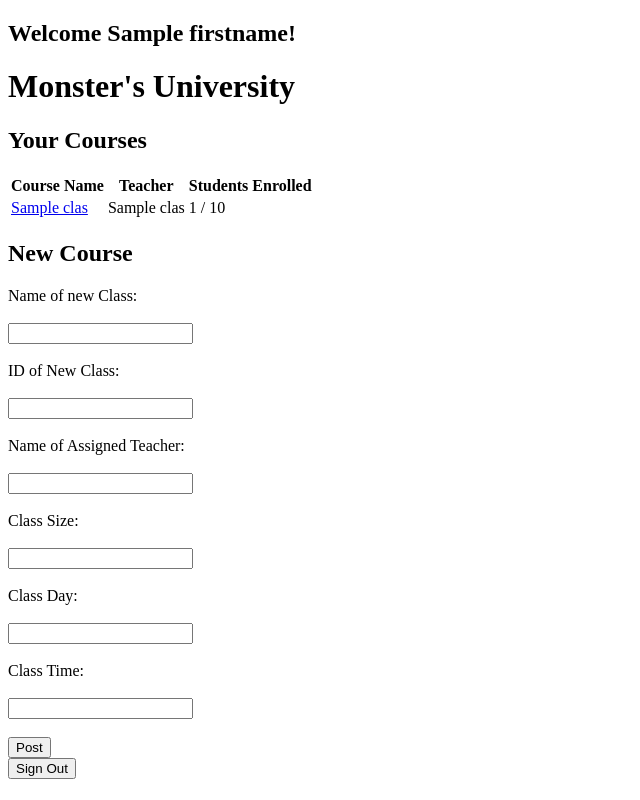
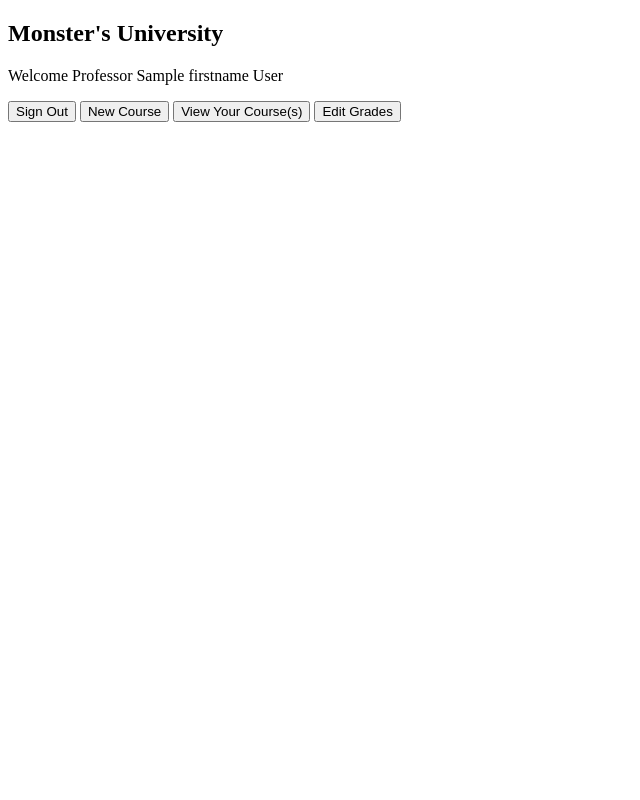
Before and after one commit to bulgogi03/Lab8, a Flask app: template templates/teacher.html in a window 1280 px wide. Shown: the whole page, without its empty margins (0-640 px from the left). Run offline with Flask 3, Linux system fonts and the light colour scheme; the template is opened without the code that fills it: most values are stand-ins (such as "Sample title", 1, 10 or a date in 2020).

Commit message:
Add files via upload
- incorporated logOuts from main
- Did some Teacher_portal UI
- Teacher's can now view courses that have the EXACT same name as them in the DB

Needs to be worked on:
UI for editting grades within course
Editting grades within a course

```diff
--- a/app.py
+++ b/app.py
@@ -1,4 +1,4 @@
-from flask import Flask, render_template, request, redirect, url_for, jsonify
+from flask import Flask, render_template, request, redirect, url_for, jsonify, flash
 from flask_sqlalchemy import SQLAlchemy
 
 app = Flask(__name__)
@@ -6,26 +6,28 @@
 app.secret_key = 'ooga booga'
 database = SQLAlchemy(app)
 
-class student(database.Model):      #database for student accounts
-    id = database.Column(database.Integer, primary_key = True)
-    username = database.Column(database.String(80), nullable = False, unique = True)
-    password = database.Column(database.String(120), nullable = False)
-    firstname = database.Column(database.String(80), nullable = False)
-    lastname = database.Column(database.String(80), nullable = False)
+class student(database.Model):
+    id = database.Column(database.Integer, primary_key=True)
+    username = database.Column(database.String(80), unique=True, nullable=False)
+    password = database.Column(database.String(120), nullable=False)
+    firstname = database.Column(database.String(80), nullable=False)
+    lastname = database.Column(database.String(80), nullable=False)
+    enrollment = database.relationship('enrollment', backref='Student', lazy=True)
 
-class teacher(database.Model):      #database for teacher accounts
-    id = database.Column(database.Integer, primary_key = True)
-    username = database.Column(database.String(80), nullable = False, unique = True)
-    password = database.Column(database.String(120), nullable = False)
-    firstname = database.Column(database.String(80), nullable = False)
-    lastname = database.Column(database.String(80), nullable = False)
+class teacher(database.Model):
+    id = database.Column(database.Integer, primary_key=True)
+    username = database.Column(database.String(80), nullable=False, unique=True)
+    password = database.Column(database.String(120), nullable=False)
+    firstname = database.Column(database.String(80), nullable=False)
+    lastname = database.Column(database.String(80), nullable=False)
+    class_relation = database.relationship('classes', backref='Teacher', lazy=True)
 
-class admin(database.Model):        #database for admin accounts
-    id = database.Column(database.Integer, primary_key = True)
-    username = database.Column(database.String(80), nullable = False, unique = True)
-    password = database.Column(database.String(120), nullable = False)
-    firstname = database.Column(database.String(80), nullable = False)
-    lastname = database.Column(database.String(80), nullable = False)
+class admin(database.Model):
+    id = database.Column(database.Integer, primary_key=True)
+    username = database.Column(database.String(80), nullable=False, unique=True)
+    password = database.Column(database.String(120), nullable=False)
+    firstname = database.Column(database.String(80), nullable=False)
+    lastname = database.Column(database.String(80), nullable=False)
 
 class enrollment(database.Model):
     id = database.Column(database.Integer, primary_key=True)
@@ -37,11 +39,12 @@
     id = database.Column(database.Integer, primary_key=True)
     Name = database.Column(database.String(80), unique=True, nullable=False)
     teacher_name = database.Column(database.String(80), nullable=False)
+    teacher_id = database.Column(database.Integer, database.ForeignKey('teacher.id'))
     enrollment = database.relationship('enrollment', backref='Classes', lazy=True)
     capacity = database.Column(database.Integer)
-    enrolled = database.Column(database.Integer)
     day = database.Column(database.String(80), nullable=False)
     time = database.Column(database.String(80), nullable=False)
+
 
 
 
@@ -74,15 +77,35 @@
 
 @app.route('/student/<username>')
 def student_portal(username):
-    user = student.query.filter_by(username=username).first()
-    firstname = user.firstname
-    return render_template('student.html', username=username, firstname=firstname)
+    student_user = student.query.filter_by(username=username).first()
+    if student_user:
+        firstname = student_user.firstname
+        lastname = student_user.lastname
+        fullname = firstname + " " + lastname
+        enrolled_classes = enrollment.query.filter_by(student_name=fullname).all()
+        available_classes = classes.query.filter(classes.Name.notin_([en.class_name for en in enrolled_classes])).all()
+        return render_template('student.html', username=username, firstname=firstname, lastname=lastname, fullname=fullname, available_classes=available_classes, enrolled_classes=enrolled_classes)
+    else:
+        # Handle the case when the username does not exist
+        return "User not found"
 
 @app.route('/teacher/<username>')
 def teacher_portal(username):
-    user = teacher.query.filter_by(username=username).first()
-    firstname = user.firstname
-    return render_template('teacher.html', username=username, firstname = firstname)
+    # Querying the teacher based on the provided username
+    teacher_user = teacher.query.filter_by(username=username).first()
+
+    if teacher_user:
+        # Extracting first and last names from the teacher object
+        first_name = teacher_user.firstname
+        last_name = teacher_user.lastname
+
+        # Filtering classes by teacher's first and last names
+        teaching_classes = classes.query.filter_by(teacher_name=f"{first_name} {last_name}").all()
+
+        return render_template('teacher.html', firstname=first_name, lastname=last_name, teaching_classes=teaching_classes)
+    else:
+        # Handle case where teacher with provided username is not found
+        return "Teacher not found"
 
 @app.route('/admin/<username>')
 def admin_portal(username):
@@ -137,10 +160,49 @@
    classID = submission["class_ID"]
    classDay = submission["class_day"]
    classTime = submission["class_time"]
-   Nc = classes(id = classID, Name = className, teacher_name = classTeacher, capacity = classSize, enrolled = "0", day = classDay, time = classTime)
+   Nc = classes(id = classID, Name = className, teacher_name = classTeacher, capacity = classSize, day = classDay, time = classTime)
    database.session.add(Nc)
    database.session.commit()
    return jsonify({'message': 'Class created successfully'}), 201
 
+
+@app.route('/enroll/<classname>/<firstname>/<lastname>', methods=['POST'])
+def enroll_class(classname, firstname, lastname):
+    # Concatenate first name and last name to get the full username
+    username = firstname + " " + lastname
+
+    existing_enrollment = enrollment.query.filter_by(student_name=username, class_name=classname).first()
+    if existing_enrollment:
+        # Student already exists in this class
+        flash('You are already enrolled in {}!'.format(existing_enrollment.class_name))
+        return redirect(url_for('student_portal', username=username))
+    else:
+        # adds the student enrolled into the DB
+        length_enrollment = enrollment.query.filter_by(class_name=classname).count()
+        class_capacity = classes.query.filter_by(Name=classname).first()
+        if length_enrollment >= class_capacity.capacity:
+            flash('Class {} is full!'.format(classname))
+            return redirect(url_for('student_portal', username=username))
+        else:
+            class_to_enroll = enrollment(student_name=username, class_name=classname, grade=0)
+            database.session.add(class_to_enroll)
+            database.session.commit()
+            # If everything works, refresh
+            flash('You have successfully enrolled in {}!'.format(class_to_enroll.class_name))
+            return redirect(url_for('student_portal', username=username))
+
+@app.route('/drop/<classname>/<firstname>/<lastname>', methods=['DELETE'])
+def drop_class(classname, firstname, lastname):
+    fullname = firstname + " " + lastname
+    class_to_drop = enrollment.query.filter_by(class_name=classname, student_name=fullname).first()
+    if class_to_drop:
+        database.session.delete(class_to_drop)
+        database.session.commit()
+        return jsonify({'message': 'Class dropped successfully'}), 200
+    else:
+        return jsonify({'error': 'Class not found'}), 404
+
+
+
 if __name__ == '__main__':
     app.run(debug=True)
--- a/templates/teacher.html
+++ b/templates/teacher.html
@@ -5,37 +5,21 @@
     <title>Professor View</title>
 </head>
 <body>
-<div class="box centered">
-    <div id="top">
-        <h2 class="no-bold" id="welcome-message">Welcome <span id="user_name">{{firstname}}</span>!</h2>
-    </div>
-    <h1 class="uni-name">Monster's University</h1>
-    <h2>Your Courses</h2>
-    <table class="table1">
-        <thead>
-        <tr>
-            <th>Course Name</th>
-            <th>Teacher</th>
-            <th>Students Enrolled</th>
-        </tr>
-        </thead>
-        <tbody>
-        {% for class_list in taught_classes %}
-        <tr>
-            <td><a href="{{ url_for('enrolled_students', class_id=class_list.id) }}">{{ class_list.Name }}</a></td>
-            <td>{{ class_list.teacher_name }}</td>
-            <td>{{ class_list.enrollment|length }} / {{ class_list.capacity }}</td>
-        </tr>
-        {% endfor %}
-        </tbody>
-    </table>
-    <h2>New Course</h2>
+    <h2>Monster's University</h2>
+    <p>Welcome Professor {{ firstname }} {{lastname}}</p>
+    <input type="button" value="Sign Out" onclick="signOut()">
+    <input type="button" value="New Course" onclick="addCourses()">
+    <input type="button" value="View Your Course(s)" onclick="yourCourses()">
+    <input type="button" value="Edit Grades" onclick="editGrades()">
+
+    <div id="NewCourse" class="table-container" style="display:none;">
+        <h3>New Course</h3>
         <div>
-        <label for="class_name"> Name of new Class:</label><br><br> <!-- for adding a new class with time and teacher-->
+            <label for="class_name"> Name of new Class:</label><br><br>
             <input type="text" class="tbox2" id="class_name" name="class_name" /><br><br>
             <label for="class_teacher"> ID of New Class:</label><br><br>
             <input type="text" class="tbox2" id="class_ID" name="class_ID" /><br><br>
-        <label for="class_teacher"> Name of Assigned Teacher:</label><br><br>
+            <label for="class_teacher"> Full Name of Assigned Teacher:</label><br><br>
             <input type="text" class="tbox2" id="class_teacher" name="class_teacher" /><br><br>
             <label for="class_size">Class Size:</label><br><br>
             <input type="text" class="tbox2" id="class_size" name="class_size"/><br><br>
@@ -47,9 +31,50 @@
 
             <div id="showClass"></div>
         </div>
-    <button onclick="location.href='login'">Sign Out</button>
     </div>
+
+    <div id="yourCourses" class="table-container" style="display:none;">
+        <h3>Your Courses</h3>
+        <table class="table1">
+            <thead>
+                <tr>
+                    <th>Course Name</th>
+                    <th>Students Enrolled</th>
+                </tr>
+            </thead>
+            <tbody>
+                {% for class_list in teaching_classes %}
+                    <tr>
+                        <td>{{ class_list.Name }}</td>
+                        <td>{{ class_list.enrollment|length }} / {{ class_list.capacity }}</td>
+                    </tr>
+                {% endfor %}
+            </tbody>
+        </table>
+    </div>
+
+
+
+    <div id="editGrade" class="table-container" style="display:none;">
+        <h3>Edit Grade</h3>
+    </div>
+
 <script>
+    function yourCourses(){
+        document.getElementById('yourCourses').style.display = 'block';
+        document.getElementById('NewCourse').style.display = 'none';
+        document.getElementById('editGrade').style.display = 'none';
+    }
+    function addCourses(){
+        document.getElementById('yourCourses').style.display = 'none';
+        document.getElementById('NewCourse').style.display = 'block';
+        document.getElementById('editGrade').style.display = 'none';
+    }
+    function editGrades(){
+        document.getElementById('yourCourses').style.display = 'none';
+        document.getElementById('NewCourse').style.display = 'none';
+        document.getElementById('editGrade').style.display = 'block';
+    }
     function newClass() {
         var req = new XMLHttpRequest();
         var class_name = document.getElementById("class_name").value;
@@ -70,6 +95,11 @@
         };
         req.send(JSON.stringify(body));
     }
+    function signOut() {
+        // Perform sign out logic here
+        alert('Signing out');
+        window.location.href = '/';
+    }
 </script>
 </body>
 </html>
```
Also changed, not shown: templates/student.html (+49 -14 lines), instance/database.sqlite. Lines whose indentation alone changed are shown as unchanged.
